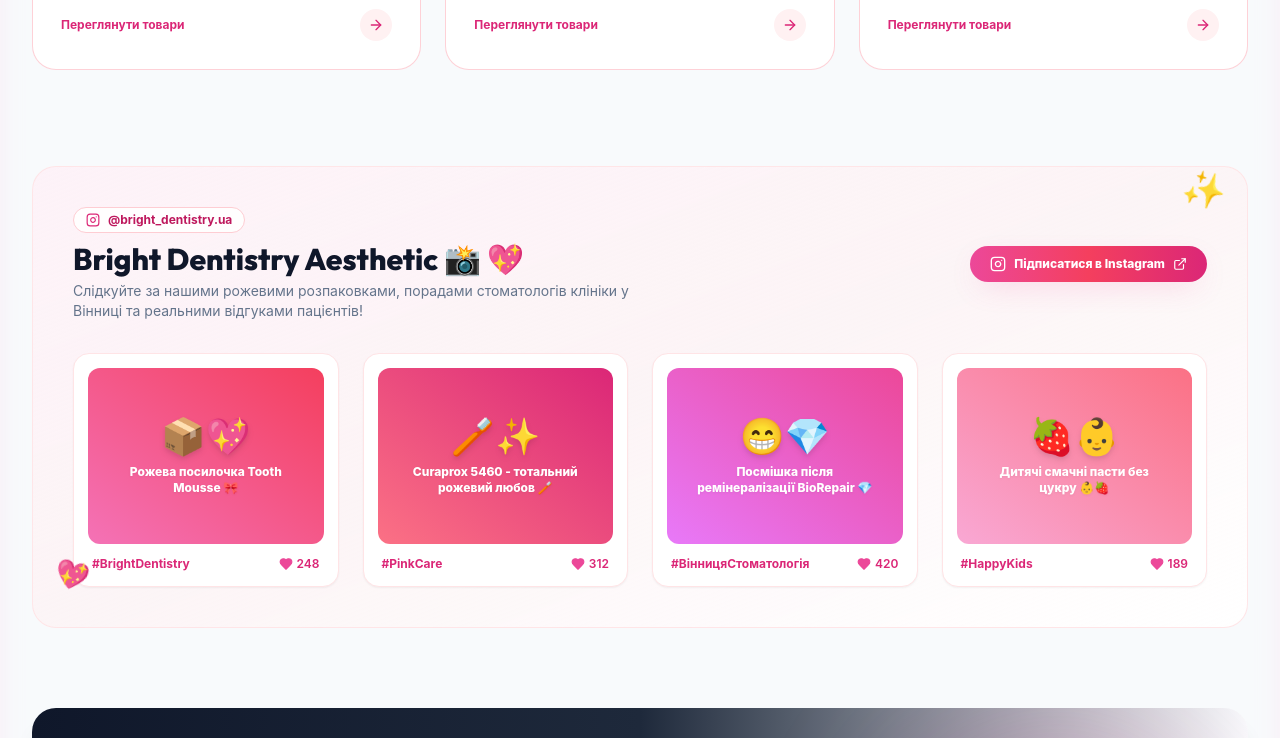
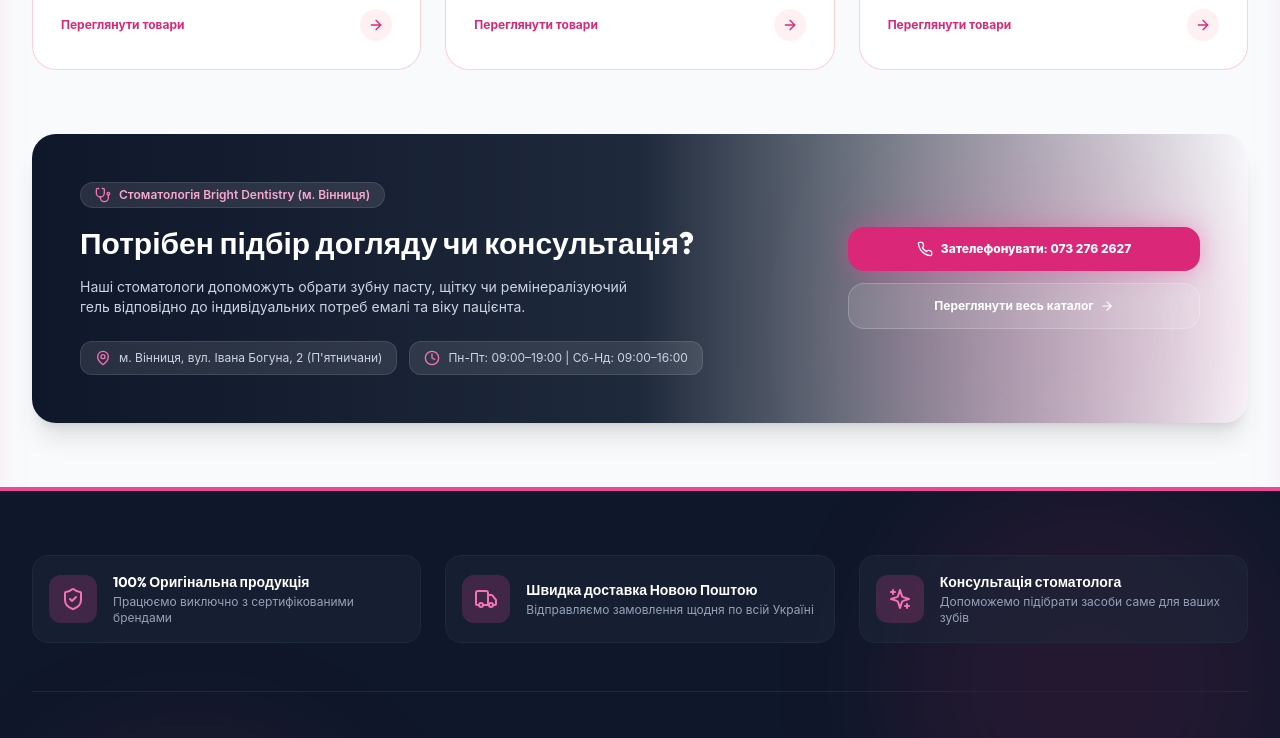
Before and after one commit to androsovzp/brightdentistry, a Next.js app: page / in a window 1280 px wide. Shown: the part 1580-2318 px from the top of the page. Built offline with nearby package versions, Linux system fonts and the light colour scheme.

Commit message:
style: remove unused Instagram placeholder section from homepage to eliminate visual clutter

```diff
--- a/pages/index.jsx
+++ b/pages/index.jsx
@@ -2,7 +2,6 @@
 import Head from 'next/head';
 import Hero from '@/components/Hero';
 import CategoryCatalog from '@/components/CategoryCatalog';
-import InstagramSection from '@/components/InstagramSection';
 import { getProducts, getCategories } from '@/lib/data';
 import { MapPin, Clock, Phone, Stethoscope, ArrowRight } from 'lucide-react';
 import Link from 'next/link';
@@ -29,16 +28,14 @@
       <div className="space-y-12 pb-16">
 
 
-      {/* 1. Sleek Minimalist Hero with Pink Tooth Magic Card */}
+      {/* 1. Sleek Minimalist Hero */}
       <Hero />
 
       {/* 2. Visual Category Tiles Catalog */}
       <CategoryCatalog />
 
-      {/* 3. Instagram Aesthetic Gallery */}
-      <InstagramSection />
+      {/* 3. Clinic Consultation & Location Banner */}
 
-      {/* 4. Clinic Consultation & Location Banner */}
       <section className="max-w-7xl mx-auto px-4 sm:px-6 lg:px-8">
         <div className="bg-gradient-to-r from-slate-900 via-slate-800 to-brand-950 rounded-3xl p-8 sm:p-12 text-white relative overflow-hidden shadow-xl">
           <div className="absolute right-0 top-0 w-96 h-96 bg-brand-500/15 rounded-full blur-3xl pointer-events-none" />
```
